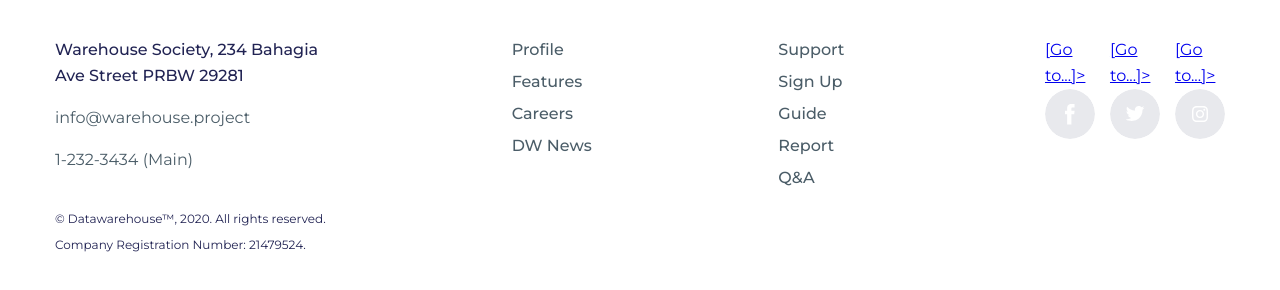
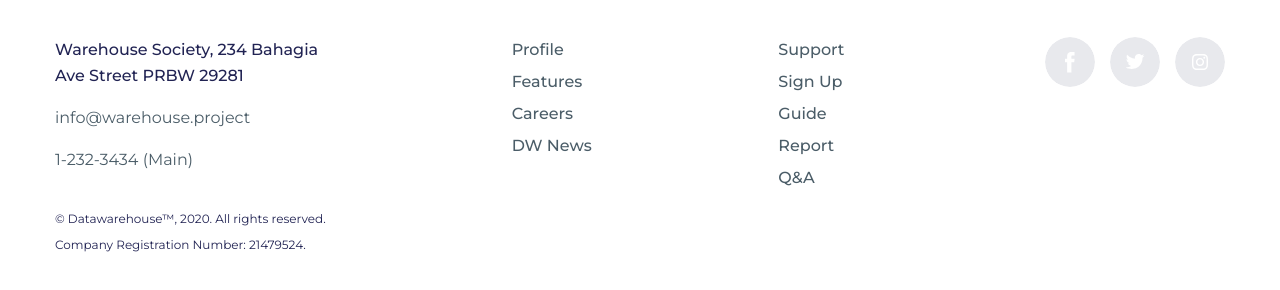
Before and after one commit to jackal7819/jackal7819.github.io, a plain HTML site: page index.html in a window 1280 px wide. Shown: the part 3537-3827 px from the top of the page. Drawn offline with nearby package versions, Linux system fonts and the light colour scheme.

Commit message:
Update index.html

```diff
--- a/index.html
+++ b/index.html
@@ -149,9 +149,9 @@
         <div class="social">
             <h6 class="social__title" id="social">Social Media</h6>
             <div class="social__icons">
-                <a href="https://facebook.com" target="_blank" aria-label="Go to facebook.com">[Go to...]><div class="social__facebook"></div></a>
-                <a href="https://twitter.com" target="_blank" aria-label="Go to twitter.com">[Go to...]><div class="social__twitter"></div></a>
-                <a href="https://www.instagram.com/" target="_blank" aria-label="Go to instagram.com">[Go to...]><div class="social__instagram"></div></a>
+                <a href="https://facebook.com" target="_blank" aria-label="Go to facebook.com"><div class="social__facebook"></div></a>
+                <a href="https://twitter.com" target="_blank" aria-label="Go to twitter.com"><div class="social__twitter"></div></a>
+                <a href="https://www.instagram.com/" target="_blank" aria-label="Go to instagram.com"><div class="social__instagram"></div></a>
             </div>
         </div>
     </div>
```
